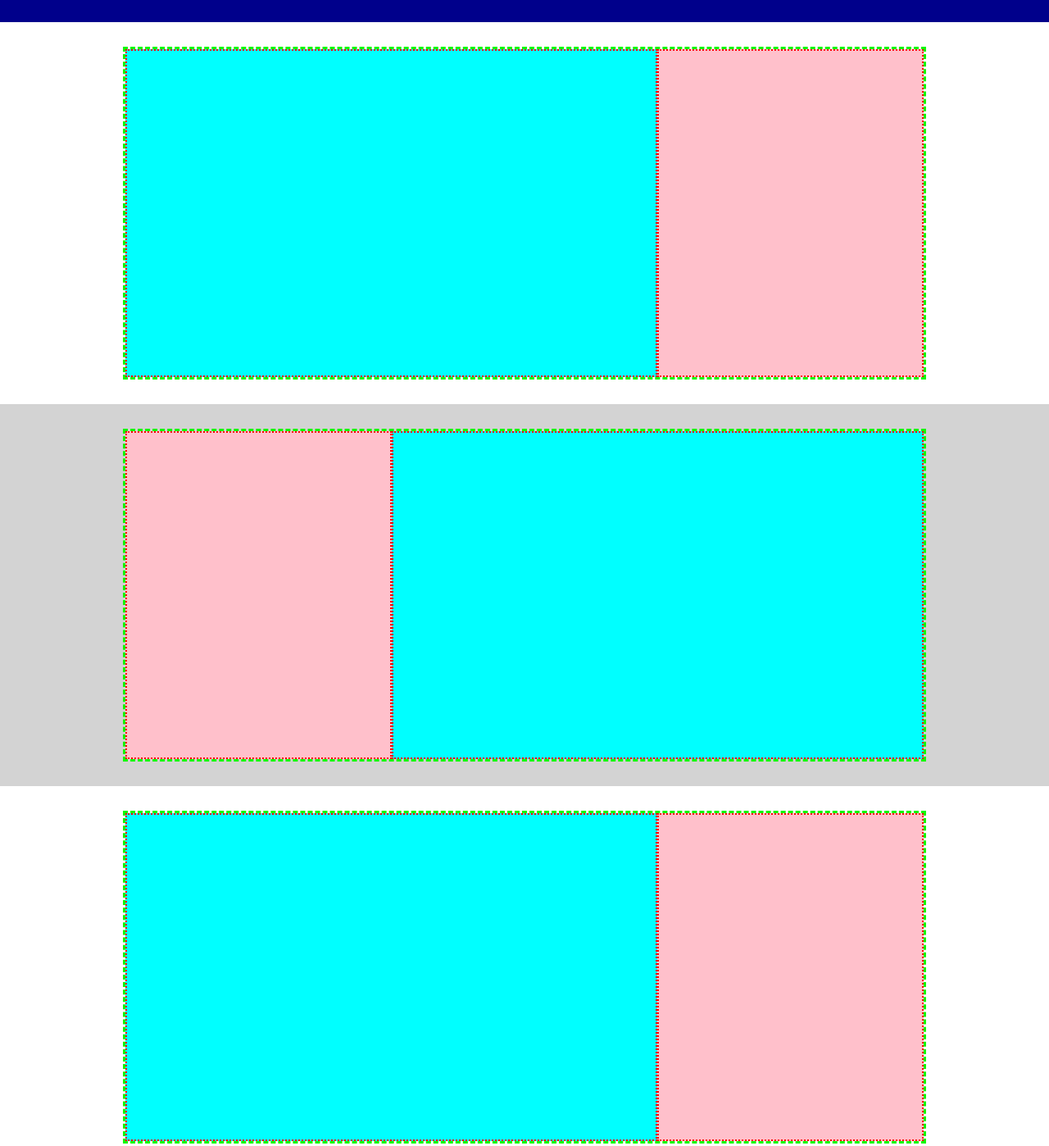
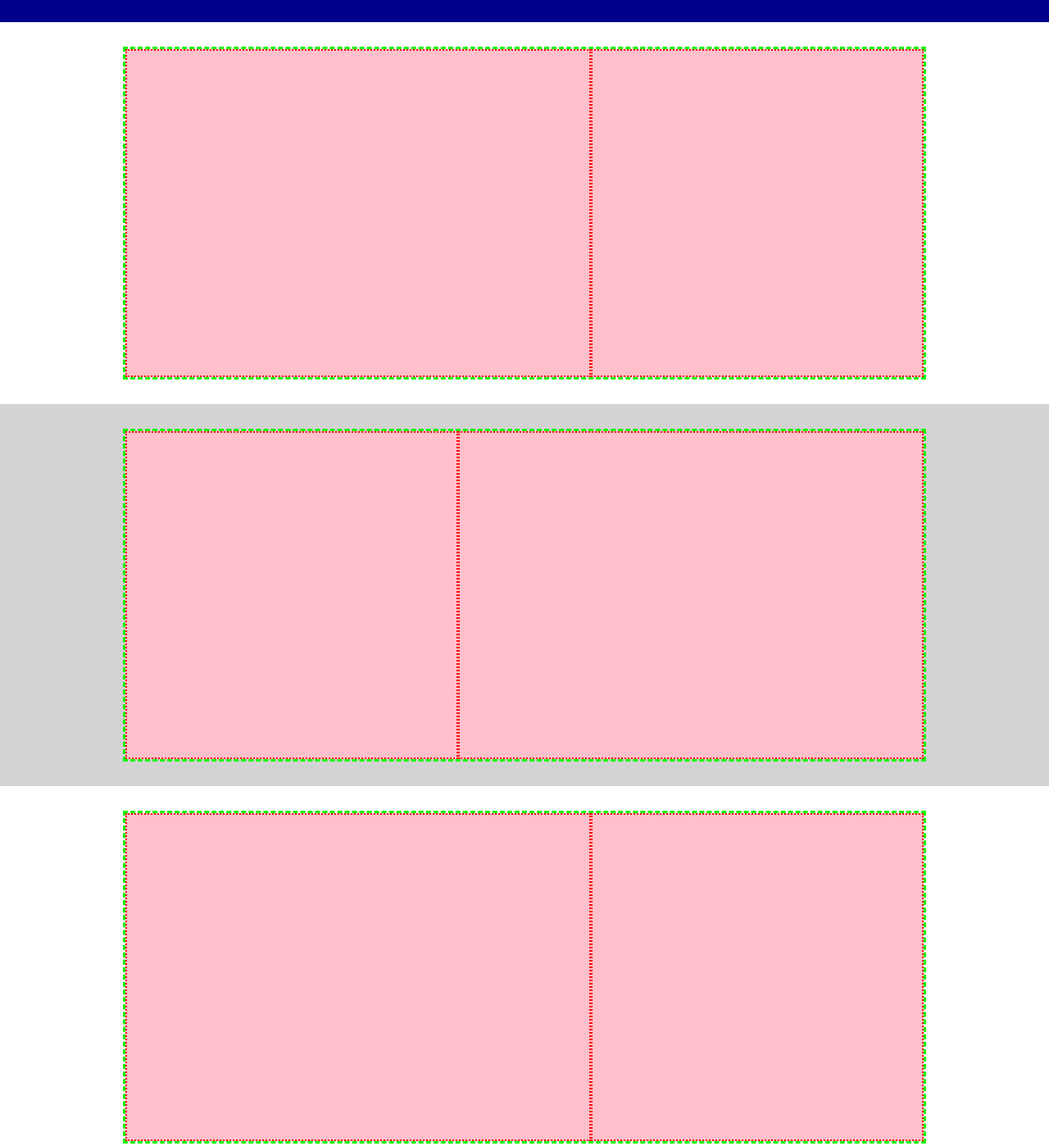
Before and after one commit to Michele-S2001/htmlcss-struttura-discord, a plain HTML site: page index.html in a window 1280 px wide. Shown: the part 497-1895 px from the top of the page at 82% size. Drawn offline with Linux system fonts and the light colour scheme.

Commit message:
Fix: col class in main-section tags

```diff
--- a/index.html
+++ b/index.html
@@ -38,8 +38,8 @@
         <section class="section second-section">
             <div class="container">
                 <div class="row">
-                    <div class="col col-8"></div>
-                    <div class="col col-4"></div>
+                    <div class="col col-7"></div>
+                    <div class="col col-5"></div>
                 </div>
             </div>
         </section>
@@ -48,8 +48,8 @@
         <section class="section third-section bg-grey">
             <div class="container">
                 <div class="row">
-                    <div class="col col-4"></div>
-                    <div class="col col-8"></div>
+                    <div class="col col-5"></div>
+                    <div class="col col-7"></div>
                 </div>
             </div>
         </section>
@@ -58,8 +58,8 @@
         <section class="section fourth-section">
             <div class="container">
                 <div class="row">
-                    <div class="col col-8"></div>
-                    <div class="col col-4"></div>
+                    <div class="col col-7"></div>
+                    <div class="col col-5"></div>
                 </div>
             </div>
         </section>
```
